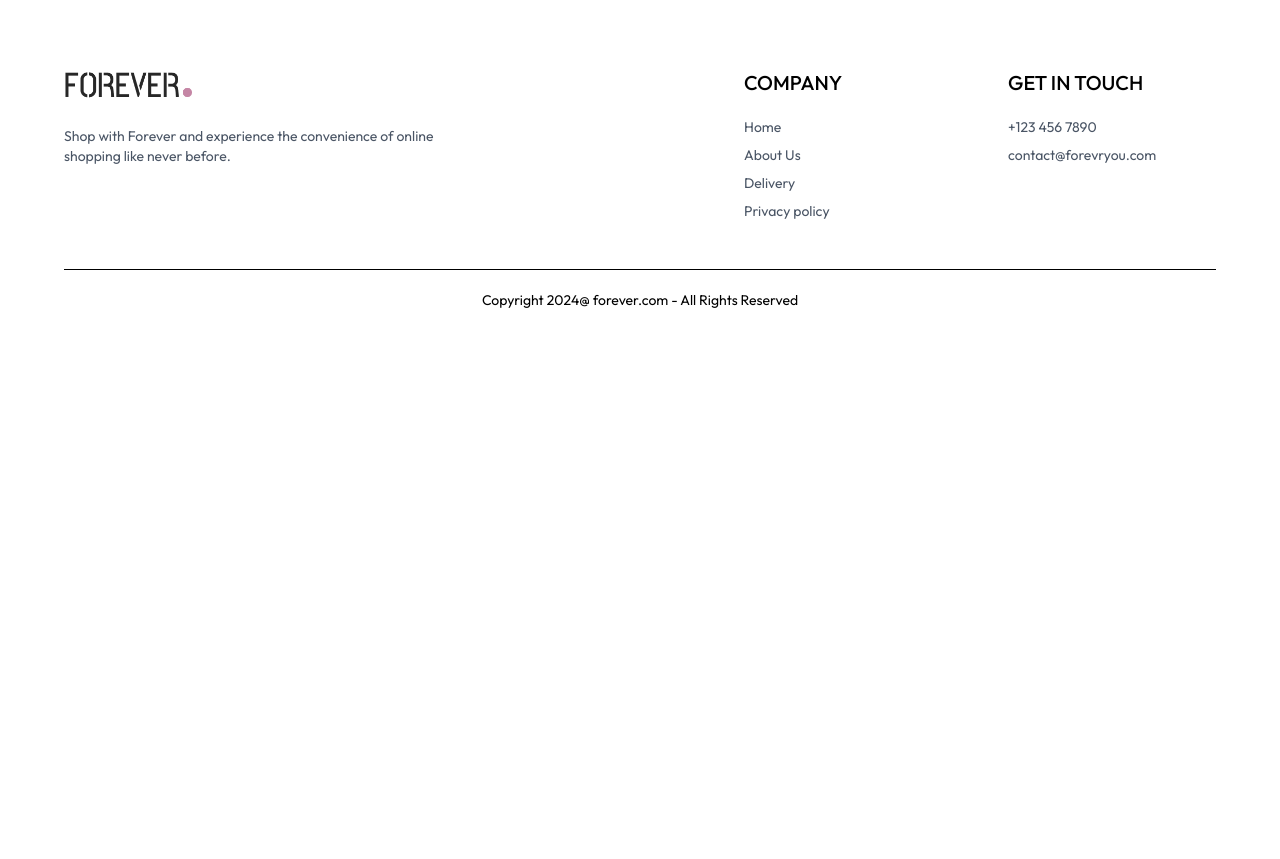
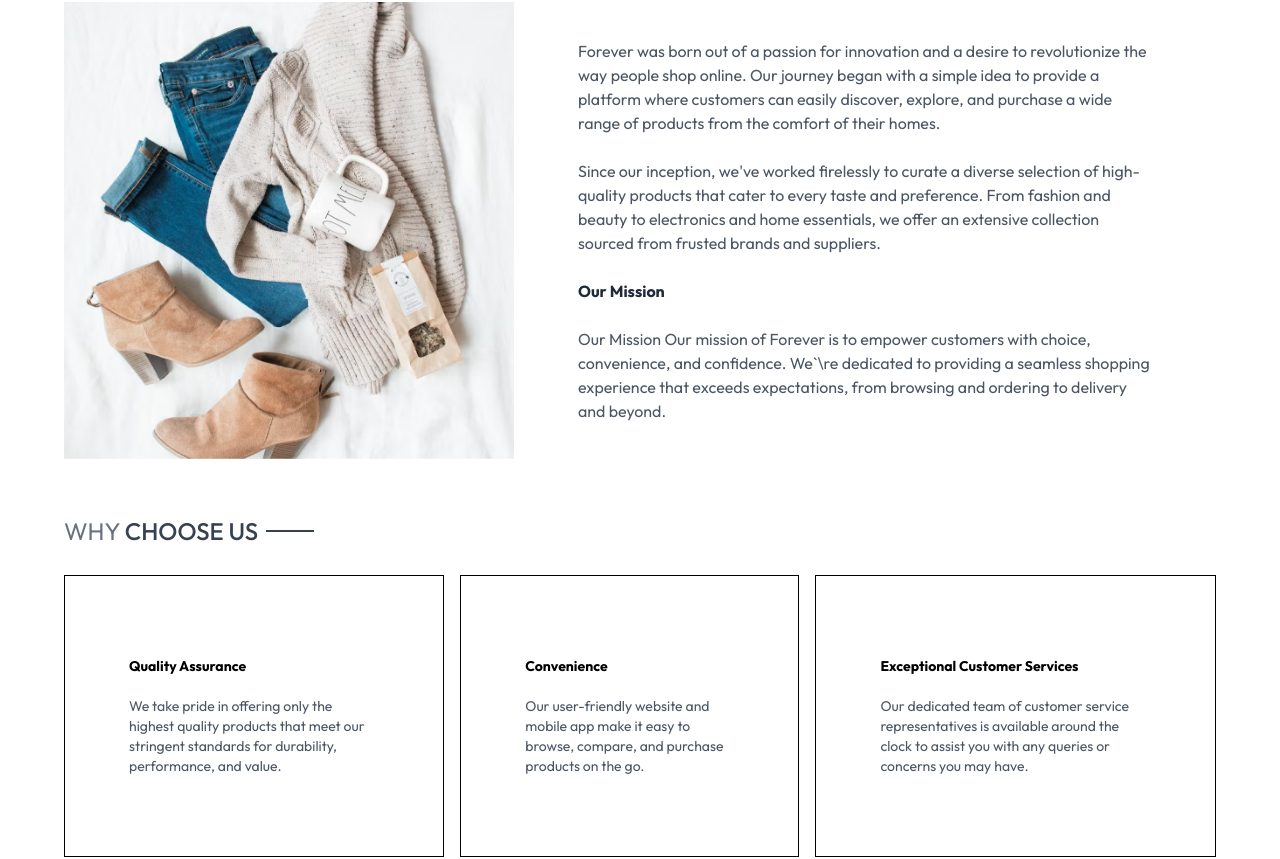
Before and after one commit to aryan-gupta-jiit/ecommerce-app, a React (Vite) app in the folder frontend/: page /about in a window 1280 px wide. Shown: the part 196-1055 px from the top of the page. Before the commit the page ends 800 px from the top, so only its background shows below. Built offline with nearby package versions, Linux system fonts and the light colour scheme.

Commit message:
About and contact page

```diff
--- a/frontend/src/pages/About.jsx
+++ b/frontend/src/pages/About.jsx
@@ -1,8 +1,70 @@
 import React from 'react'
+import { assets } from '../assets/assets';
+import Title from '../components/Title'
+import NewsLetterBox from '../Components/NewsLetterBox';
 
 const About = () => {
   return (
-    <div>About</div>
+    <div>
+      <div className='text-2xl text-center pt-8 border-t'>
+        <Title text1={'ABOUT'} text2={'US'}/>
+      </div>
+      <div className='my-10 flex flex-col md:flex-row gap-16'>
+        <img src={assets.about_img} alt="" className="w-full md:max-w-[450px] "/>
+        <div className="flex flex-col justify-center gap-6 md:w-2/4 text-gray-600">
+          <p>
+            Forever was born out of a passion for innovation and a desire to
+            revolutionize the way people shop online. Our journey began with a
+            simple idea to provide a platform where customers can easily
+            discover, explore, and purchase a wide range of products from the
+            comfort of their homes.
+          </p>
+          <p>
+            Since our inception, we&apos;ve worked firelessly to curate a
+            diverse selection of high-quality products that cater to every taste
+            and preference. From fashion and beauty to electronics and home
+            essentials, we offer an extensive collection sourced from frusted
+            brands and suppliers.
+          </p>
+          <b className="text-gray-800">Our Mission</b>
+          <p>
+            {' '}
+            Our Mission Our mission of Forever is to empower customers with
+            choice, convenience, and confidence. We`\re dedicated to providing a
+            seamless shopping experience that exceeds expectations, from
+            browsing and ordering to delivery and beyond.
+          </p>
+        </div>
+      </div>
+      <div className="py-4 text-2xl">
+        <Title text1={'WHY'} text2={'CHOOSE US'} />
+      </div>
+      <div className="flex flex-col md:flex-row mb-20 text-sm gap-4">
+        <div className="border px-10 md:px-16 py-8 sm:py-20 flex flex-col gap-5">
+          <b>Quality Assurance</b>
+          <p className="text-gray-600">
+            We take pride in offering only the highest quality products that
+            meet our stringent standards for durability, performance, and value.{' '}
+          </p>
+        </div>
+        <div className="border px-10 md:px-16 py-8 sm:py-20 flex flex-col gap-5">
+          <b>Convenience</b>
+          <p className="text-gray-600">
+            Our user-friendly website and mobile app make it easy to browse,
+            compare, and purchase products on the go.{' '}
+          </p>
+        </div>
+        <div className="border px-10 md:px-16 py-8 sm:py-20 flex flex-col gap-5">
+          <b>Exceptional Customer Services</b>
+          <p className="text-gray-600">
+            Our dedicated team of customer service representatives is available
+            around the clock to assist you with any queries or concerns you may
+            have.{' '}
+          </p>
+        </div>
+      </div>
+      <NewsLetterBox/>
+    </div>
   )
 }
 
--- a/frontend/src/pages/Contact.jsx
+++ b/frontend/src/pages/Contact.jsx
@@ -1,9 +1,59 @@
-import React from 'react'
+import { assets } from '../assets/assets';
+import NewsLetterBox from '../Components/NewsLetterBox';
+import Title from '../components/Title'
+const Contact = () => {
+  const scrollToTop = () => {
+    window.scrollTo({
+      top: 0,
+      left: 0,
+      behavior: 'smooth',
+    });
+  };
+  return (
+    <div>
+      <div className="to-current text-2xl pt-10 border-t">
+        <Title text1={'CONTACT'} text2={'US'} />
+      </div>
 
-const Contact = () => {
-  return (
-    <div>Contact</div>
-  )
-}
+      <div className="flex flex-col justify-center sm:flex-row gap-10 my-10 mb-28">
+        <img
+          src={assets.contact_img}
+          alt=""
+          className="w-full sm:max-w-[480px]"
+        />
 
-export default Contact
+        <div className="flex flex-col justify-center items-start gap-4">
+          <p className="font-semibold text-altext-gray-600">Our Store</p>
+          <p className="text-gray-500">
+            7298 King Lodge
+            <br />
+            North Elton, Illinois 78154
+          </p>
+
+          <p className="text-gray-800">
+            Tel: <span className="text-gray-500">+1 800 123 1234</span>
+          </p>
+          <p className=" text-gray-800">
+            Email: <span className="text-gray-500">admin@forever.com</span>
+          </p>
+
+          <p className="text-gray-500">Careers at Forever</p>
+          <p className="text-gray-500">
+            Learn more about our teams and job openings.
+          </p>
+
+          <button
+            className="border border-black px-8 py-4 text-sm hover:bg-black hover:text-white  transition-all duration-500 "
+            onClick={scrollToTop}
+          >
+            Explore Jobs
+          </button>
+        </div>
+      </div>
+
+      <NewsLetterBox />
+    </div>
+  );
+};
+
+export default Contact;
```
